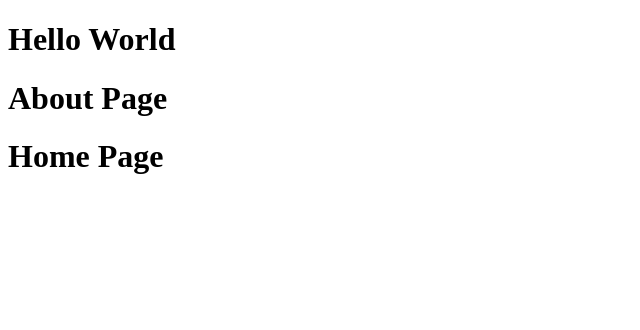
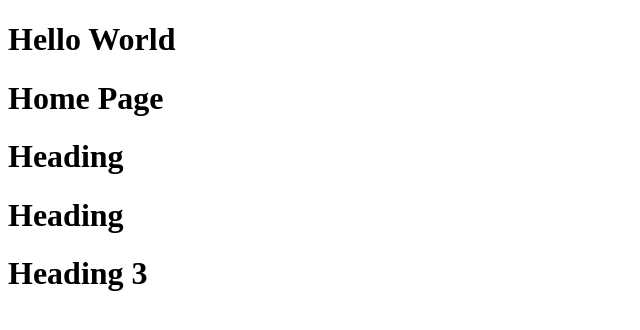
Before and after one commit to Mujib517/angular-6.1, an Angular app: page / in a window 1280 px wide. Shown: the top 330 px of the page, without its empty margins (0-640 px from the left). Built offline with nearby package versions, Linux system fonts and the light colour scheme.

Commit message:
Templates

```diff
--- a/src/app/app.component.ts
+++ b/src/app/app.component.ts
@@ -1,7 +1,7 @@
 import { Component } from '@angular/core';
 
 @Component({
-  template: '<h1>Hello World</h1> <app-about></app-about>',
+  template: '<h1>Hello World</h1> <app-home></app-home>',
   selector: 'app-root'
 })
 export class AppComponent { }
--- a/src/app/app.module.ts
+++ b/src/app/app.module.ts
@@ -3,10 +3,11 @@ import { BrowserModule } from '@angular/platform-browser';
 import { AppComponent } from './app.component';
 import { HomeComponent } from "./home/home.component";
 import { AboutComponent } from "./about/about.component";
+import { ContactComponent } from "./contact/contact.component";
 
 @NgModule({
   imports: [BrowserModule],
-  declarations: [AppComponent,HomeComponent,AboutComponent],
-  bootstrap: [AppComponent,HomeComponent]
+  declarations: [AppComponent,HomeComponent,AboutComponent,ContactComponent],
+  bootstrap: [AppComponent]
 })
 export class AppModule { }
--- /dev/null
+++ b/src/app/contact/contact.component.ts
@@ -0,0 +1,7 @@
+import { Component } from "@angular/core";
+
+@Component({
+  template: '<h1>Contact Page</h1>',
+  selector: 'app-contact'
+})
+export class ContactComponent { }
--- a/src/app/home/home.component.ts
+++ b/src/app/home/home.component.ts
@@ -1,9 +1,14 @@
 import { Component } from "@angular/core";
 
 @Component({
-  template: '<h1>Home Page</h1>',
+  templateUrl: 'home.html',
   selector: 'app-home'
 })
 export class HomeComponent {
 
 }
+// bootstrap
+// main.ts --> app.module --> app.component --> view
+// inline ',""/single line
+// multiline
+// separate file
--- /dev/null
+++ b/src/app/home/home.html
@@ -0,0 +1,4 @@
+<h1>Home Page</h1>
+<h1>Heading</h1>
+<h1>Heading</h1>
+<h1>Heading 3</h1>
--- a/src/index.html
+++ b/src/index.html
@@ -12,7 +12,6 @@
 
 <body>
   <app-root></app-root>
-  <app-home></app-home>
 </body>
 
 </html>
```
